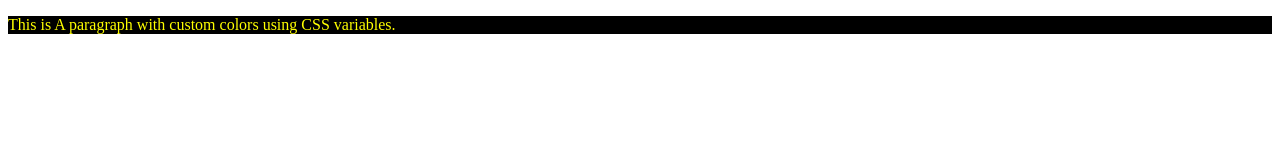
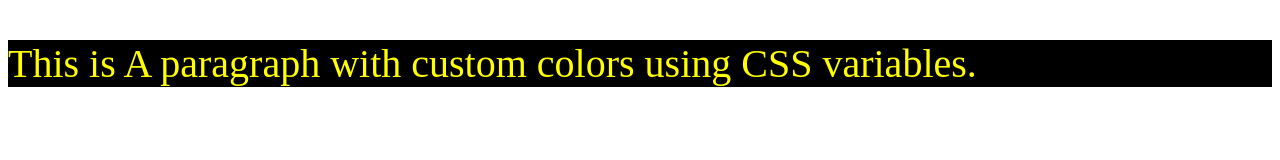
Before and after one commit to chitranshi05/FullStack-I, a plain HTML site: page OneDrive/Desktop/FullStack-I/variable.html in a window 1280 px wide. Drawn offline with Linux system fonts and the light colour scheme.

Commit message:
variables

```diff
--- a/OneDrive/Desktop/FullStack-I/variable.html
+++ b/OneDrive/Desktop/FullStack-I/variable.html
@@ -10,10 +10,12 @@
             :root{
             --primary-color: black;
             --secondary-color: yellow;
+            --text-size: 20px;
            }
            p{
             background-color: var(--primary-color);
             color: var(--secondary-color);
+            font-size: calc(var(--text-size)*2);
            }
            </style>
            </head>
```
